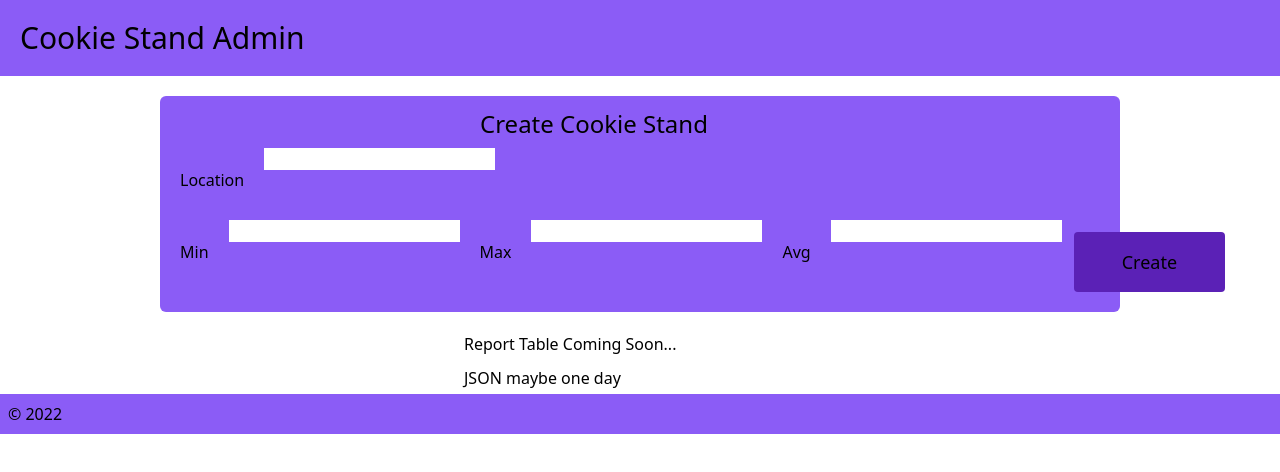
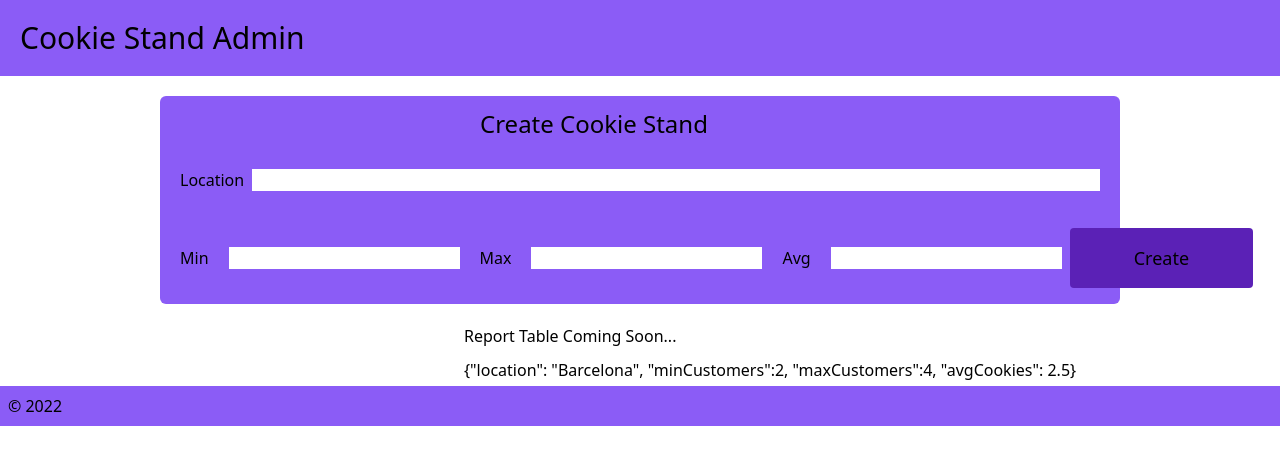
Before and after one commit to heckerdavid/cookie-stand-admin, a Next.js app: page / in a window 1280 px wide. Shown: the top 472 px of the page. Built offline with nearby package versions, Linux system fonts and the light colour scheme.

Commit message:
added coming soon and json text blocks.

```diff
--- a/pages/index.js
+++ b/pages/index.js
@@ -16,7 +16,7 @@ export default function Home() {
 
         <CookieStandInput />
         <p className="mx-20 pl-96 pb-2.5">Report Table Coming Soon...</p>
-        <p className="mx-20 pl-96"> JSON maybe one day</p>
+        <p className="mx-20 pl-96"> &#123;"location": "Barcelona", "minCustomers":2, "maxCustomers":4, "avgCookies": 2.5&#x7D;  </p>
 
       </main>
 
@@ -33,19 +33,19 @@ function CookieStandInput() {
     <form className="bg-violet-500 flex-col mx-40 rounded-md my-5">
       <h1 className="px-80 text-2xl pt-3 pb-2">Create Cookie Stand</h1>
 
-      <div className="flex">
-        <p className="p-5">Location</p>
-        <input type="text" className="h-1/2" />
+      <div className="flex px">
+        <p className="p-5 my-auto pr-2">Location</p>
+        <input type="text" className="my-auto h-1/2 w-full mr-5" />
       </div>
 
       <div className="flex py-2">
-        <p className="p-5">Min</p>
-        <input type="text" className="flex-auto h-1/2"/>
-        <p className="p-5">Max</p>
-        <input type="text" className="flex-auto h-1/2" />
-        <p className="p-5">Avg</p>
-        <input type="text" className="flex-auto h-1/2" />
-        <button className="text-lg py-4 px-12 bg-violet-800 m-3 rounded">Create</button>
+        <p className="p-5 my-auto">Min</p>
+        <input type="text" className="flex-auto h-1/2 my-auto"/>
+        <p className="p-5 my-auto">Max</p>
+        <input type="text" className="flex-auto h-1/2 my-auto" />
+        <p className="p-5 my-auto">Avg</p>
+        <input type="text" className="flex-auto h-1/2 my-auto" />
+        <button className="text-lg py-4 px-16 bg-violet-800 m-2 mr-7 rounded">Create</button>
       </div>
 
     </form>
```
